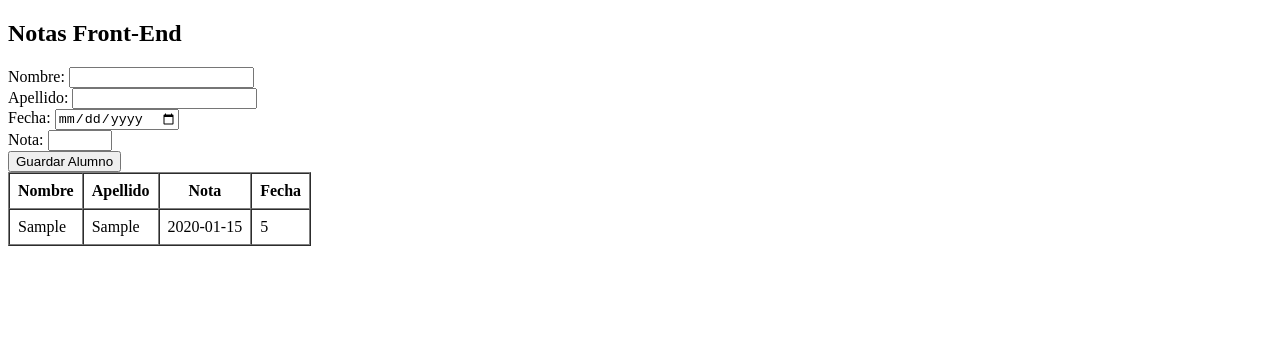
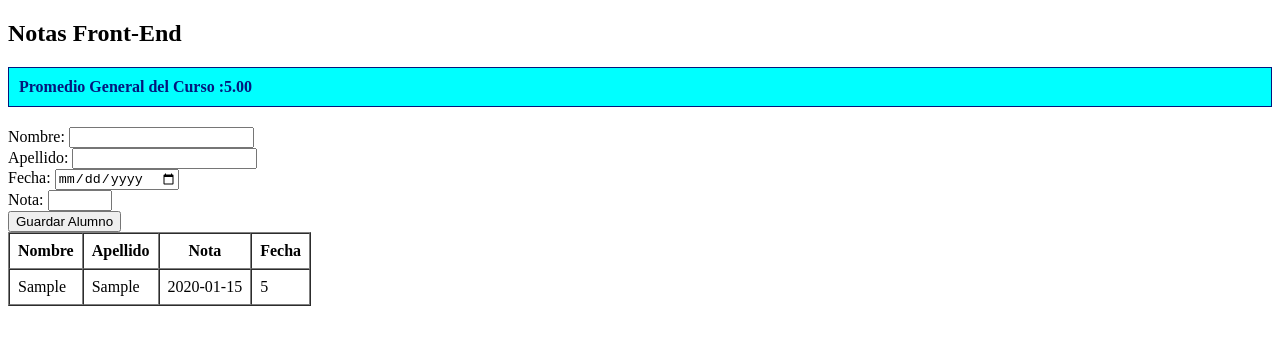
Before and after one commit to sebastiansantis1/proyecto-js-Lunes-tarde, a plain HTML site: page index.html in a window 1280 px wide. Both pictures are taken after typing "Sample", "Sample", "2020-01-15", "5" into the empty fields and a click on the button "Guardar Alumno". Drawn offline with Linux system fonts and the light colour scheme.

Commit message:
promedio de notas

```diff
--- a/index.html
+++ b/index.html
@@ -4,9 +4,22 @@
     <meta charset="UTF-8">
     <meta name="viewport" content="width=device-width, initial-scale=1.0">
     <title>Document</title>
+    <style>
+        #average{
+            margin: 16px 0;
+            padding: 10px;
+            background-color: aqua;
+            border: 1px solid #04167c;
+            font-weight: bold;
+            margin-bottom: 20px;
+            color: #04167c;
+
+        }
+    </style>
 </head>
 <body>
     <h2>Notas Front-End</h2>
+    <div id="average">Promedio General del Curso : N/A</div>
 <form id="studentForm">
     <div>
         <label for="name">Nombre:</label>
--- a/script.js
+++ b/script.js
@@ -1,5 +1,6 @@
 const students=[];
-const tableBody=document.querySelector("#studentsTable tbody")
+const tableBody=document.querySelector("#studentsTable tbody");
+const averageDiv=document.getElementById("average");
 document.getElementById("studentForm").addEventListener("submit",function (e){
     e.preventDefault();
 
@@ -18,6 +19,7 @@ document.getElementById("studentForm").addEventListener("submit",function (e){
 students.push(student);
 //console.log(students)
 addStudentToTable(student)
+calcularPromedio();
 this.reset()
 
 });
@@ -31,3 +33,13 @@ function addStudentToTable(student){
         <td>${student.grade}</td>`;
      tableBody.appendChild(row);
 }
+        function calcularPromedio(){
+            if(students.length===0){
+                averageDiv.textContent="Promedio General del Curso : N/A"
+                return
+            }
+            const total=students.reduce((sum,student)=>sum+student.grade,0);
+            const prom=total/students.length;
+            averageDiv.textContent="Promedio General del Curso :"+prom.toFixed(2);
+
+        }
```
